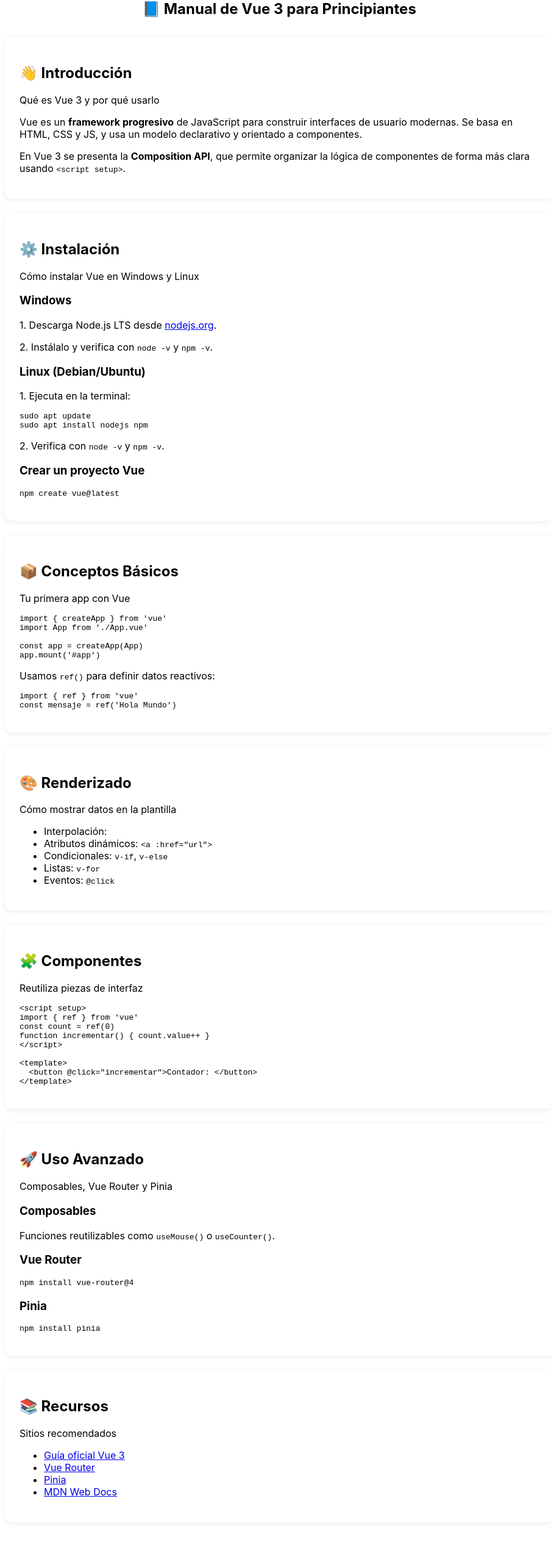
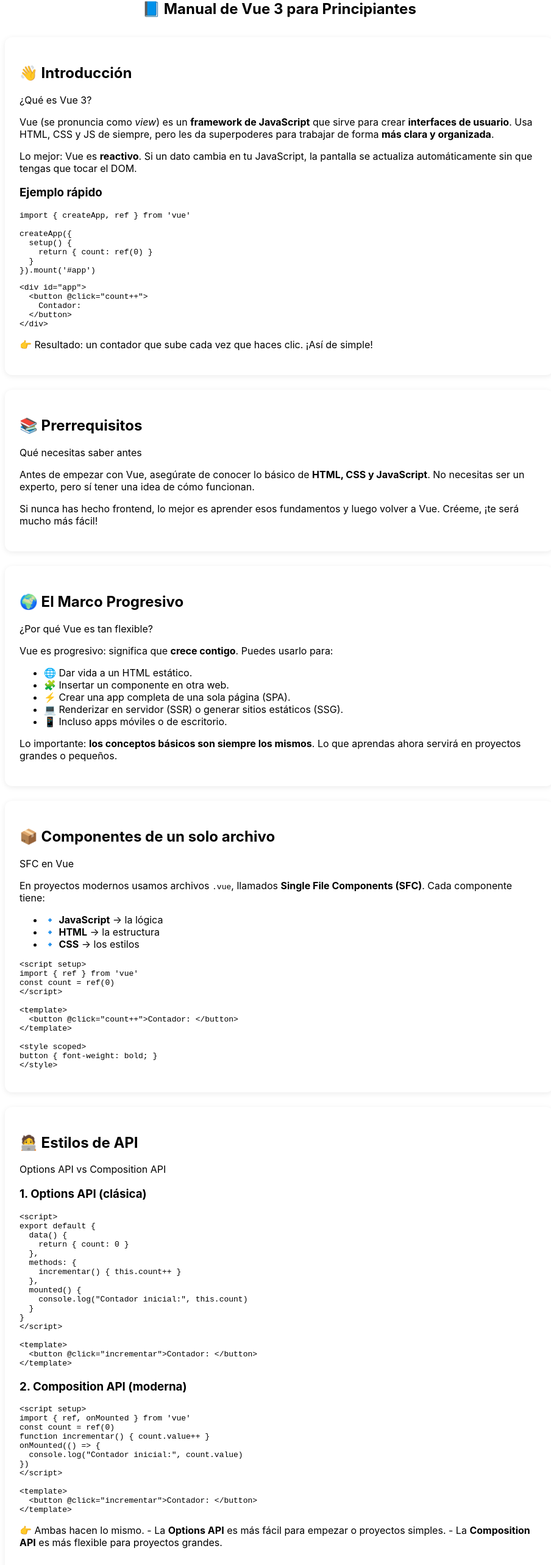
Before and after one commit to Eric-2804/manual_vue, a Vue app: page /docs in a window 1280 px wide. Shown: the part 44-2610 px from the top of the page at 61% size, without its empty margins (182-1086 px from the left). Before the commit the page ends 2588 px from the top, so only its background shows below. Built offline with nearby package versions, Linux system fonts and the light colour scheme.

Commit message:
Fix info

```diff
--- a/src/main.js
+++ b/src/main.js
@@ -4,8 +4,8 @@
 
 // Views
 import Home from "./views/Home.vue"
-import Docs from "./views/Docs.vue"
-import About from "./views/About.vue"
+import Docs from "./views/Introduccion.vue"
+import About from "./views/InicioRapido.vue"
 
 // Router
 const router = createRouter({
--- a/src/views/Docs.vue
+++ /dev/null
@@ -1,112 +0,0 @@
-<template>
-    <section class="docs-container">
-        <h1>📘 Manual de Vue 3 para Principiantes</h1>
-
-        <!-- Introducción -->
-        <DocCard title="👋 Introducción" description="Qué es Vue 3 y por qué usarlo">
-            <p>
-                Vue es un <b>framework progresivo</b> de JavaScript para construir interfaces de usuario modernas.
-                Se basa en HTML, CSS y JS, y usa un modelo declarativo y orientado a componentes.
-            </p>
-            <p>
-                En Vue 3 se presenta la <b>Composition API</b>, que permite organizar la lógica de componentes
-                de forma más clara usando <code>&lt;script setup&gt;</code>.
-            </p>
-        </DocCard>
-
-        <!-- Instalación -->
-        <DocCard title="⚙️ Instalación" description="Cómo instalar Vue en Windows y Linux">
-            <h3>Windows</h3>
-            <p>1. Descarga Node.js LTS desde <a href="https://nodejs.org" target="_blank">nodejs.org</a>.</p>
-            <p>2. Instálalo y verifica con <code>node -v</code> y <code>npm -v</code>.</p>
-
-            <h3>Linux (Debian/Ubuntu)</h3>
-            <p>1. Ejecuta en la terminal:</p>
-            <pre><code>sudo apt update
-sudo apt install nodejs npm</code></pre>
-            <p>2. Verifica con <code>node -v</code> y <code>npm -v</code>.</p>
-
-            <h3>Crear un proyecto Vue</h3>
-            <pre><code>npm create vue@latest</code></pre>
-        </DocCard>
-
-        <!-- Conceptos Básicos -->
-        <DocCard title="📦 Conceptos Básicos" description="Tu primera app con Vue">
-            <pre><code>import { createApp } from 'vue'
-import App from './App.vue'
-
-const app = createApp(App)
-app.mount('#app')</code></pre>
-
-            <p>
-                Usamos <code>ref()</code> para definir datos reactivos:
-            </p>
-
-            <pre><code>import { ref } from 'vue'
-const mensaje = ref('Hola Mundo')</code></pre>
-        </DocCard>
-
-        <!-- Renderizado -->
-        <DocCard title="🎨 Renderizado" description="Cómo mostrar datos en la plantilla">
-            <ul>
-                <li>Interpolación: <code>{{ mensaje }}</code></li>
-                <li>Atributos dinámicos: <code>&lt;a :href="url"&gt;</code></li>
-                <li>Condicionales: <code>v-if</code>, <code>v-else</code></li>
-                <li>Listas: <code>v-for</code></li>
-                <li>Eventos: <code>@click</code></li>
-            </ul>
-        </DocCard>
-
-        <!-- Componentes -->
-        <DocCard title="🧩 Componentes" description="Reutiliza piezas de interfaz">
-            <pre><code>&lt;script setup&gt;
-import { ref } from 'vue'
-const count = ref(0)
-function incrementar() { count.value++ }
-&lt;/script&gt;
-
-&lt;template&gt;
-  &lt;button @click="incrementar"&gt;Contador: {{ count }}&lt;/button&gt;
-&lt;/template&gt;</code></pre>
-        </DocCard>
-
-        <!-- Uso Avanzado -->
-        <DocCard title="🚀 Uso Avanzado" description="Composables, Vue Router y Pinia">
-            <h3>Composables</h3>
-            <p>Funciones reutilizables como <code>useMouse()</code> o <code>useCounter()</code>.</p>
-
-            <h3>Vue Router</h3>
-            <pre><code>npm install vue-router@4</code></pre>
-
-            <h3>Pinia</h3>
-            <pre><code>npm install pinia</code></pre>
-        </DocCard>
-
-        <!-- Recursos -->
-        <DocCard title="📚 Recursos" description="Sitios recomendados">
-            <ul>
-                <li><a href="https://vuejs.org/guide/" target="_blank">Guía oficial Vue 3</a></li>
-                <li><a href="https://router.vuejs.org/" target="_blank">Vue Router</a></li>
-                <li><a href="https://pinia.vuejs.org/" target="_blank">Pinia</a></li>
-                <li><a href="https://developer.mozilla.org/" target="_blank">MDN Web Docs</a></li>
-            </ul>
-        </DocCard>
-    </section>
-</template>
-
-<script setup>
-import DocCard from "../components/DocCard.vue"
-</script>
-
-<style scoped>
-.docs-container {
-    max-width: 900px;
-    margin: 0 auto;
-    padding: 1.5rem;
-}
-
-.docs-container h1 {
-    text-align: center;
-    margin-bottom: 2rem;
-}
-</style>
--- /dev/null
+++ b/src/views/Introduccion.vue
@@ -0,0 +1,154 @@
+<template>
+    <section class="docs-container">
+        <h1>📘 Manual de Vue 3 para Principiantes</h1>
+
+        <!-- Introducción -->
+        <DocCard title="👋 Introducción" description="¿Qué es Vue 3?">
+            <p>
+                Vue (se pronuncia como <i>view</i>) es un <b>framework de JavaScript</b>
+                que sirve para crear <b>interfaces de usuario</b>. Usa HTML, CSS y JS de
+                siempre, pero les da superpoderes para trabajar de forma <b>más clara y organizada</b>.
+            </p>
+
+            <p>
+                Lo mejor: Vue es <b>reactivo</b>. Si un dato cambia en tu JavaScript, la
+                pantalla se actualiza automáticamente sin que tengas que tocar el DOM.
+            </p>
+
+            <h3>Ejemplo rápido</h3>
+            <pre><code>import { createApp, ref } from 'vue'
+
+createApp({
+  setup() {
+    return { count: ref(0) }
+  }
+}).mount('#app')</code></pre>
+
+            <pre><code>&lt;div id="app"&gt;
+  &lt;button @click="count++"&gt;
+    Contador: {{ count }}
+  &lt;/button&gt;
+&lt;/div&gt;</code></pre>
+
+            <p>
+                👉 Resultado: un contador que sube cada vez que haces clic. ¡Así de simple!
+            </p>
+        </DocCard>
+
+        <!-- Prerrequisitos -->
+        <DocCard title="📚 Prerrequisitos" description="Qué necesitas saber antes">
+            <p>
+                Antes de empezar con Vue, asegúrate de conocer lo básico de
+                <b>HTML, CSS y JavaScript</b>. No necesitas ser un experto, pero sí tener
+                una idea de cómo funcionan.
+            </p>
+            <p>
+                Si nunca has hecho frontend, lo mejor es aprender esos fundamentos y luego
+                volver a Vue. Créeme, ¡te será mucho más fácil!
+            </p>
+        </DocCard>
+
+        <!-- El marco progresivo -->
+        <DocCard title="🌍 El Marco Progresivo" description="¿Por qué Vue es tan flexible?">
+            <p>
+                Vue es progresivo: significa que <b>crece contigo</b>. Puedes usarlo para:
+            </p>
+            <ul>
+                <li>🌐 Dar vida a un HTML estático.</li>
+                <li>🧩 Insertar un componente en otra web.</li>
+                <li>⚡ Crear una app completa de una sola página (SPA).</li>
+                <li>💻 Renderizar en servidor (SSR) o generar sitios estáticos (SSG).</li>
+                <li>📱 Incluso apps móviles o de escritorio.</li>
+            </ul>
+            <p>
+                Lo importante: <b>los conceptos básicos son siempre los mismos</b>. Lo que
+                aprendas ahora servirá en proyectos grandes o pequeños.
+            </p>
+        </DocCard>
+
+        <!-- Componentes de un solo archivo -->
+        <DocCard title="📦 Componentes de un solo archivo" description="SFC en Vue">
+            <p>
+                En proyectos modernos usamos archivos <code>.vue</code>, llamados
+                <b>Single File Components (SFC)</b>. Cada componente tiene:
+            </p>
+            <ul>
+                <li>🔹 <b>JavaScript</b> → la lógica</li>
+                <li>🔹 <b>HTML</b> → la estructura</li>
+                <li>🔹 <b>CSS</b> → los estilos</li>
+            </ul>
+
+            <pre><code>&lt;script setup&gt;
+import { ref } from 'vue'
+const count = ref(0)
+&lt;/script&gt;
+
+&lt;template&gt;
+  &lt;button @click="count++"&gt;Contador: {{ count }}&lt;/button&gt;
+&lt;/template&gt;
+
+&lt;style scoped&gt;
+button { font-weight: bold; }
+&lt;/style&gt;</code></pre>
+        </DocCard>
+
+        <!-- Estilos de API -->
+        <DocCard title="🧑‍💻 Estilos de API" description="Options API vs Composition API">
+            <h3>1. Options API (clásica)</h3>
+            <pre><code>&lt;script&gt;
+export default {
+  data() {
+    return { count: 0 }
+  },
+  methods: {
+    incrementar() { this.count++ }
+  },
+  mounted() {
+    console.log("Contador inicial:", this.count)
+  }
+}
+&lt;/script&gt;
+
+&lt;template&gt;
+  &lt;button @click="incrementar"&gt;Contador: {{ count }}&lt;/button&gt;
+&lt;/template&gt;</code></pre>
+
+            <h3>2. Composition API (moderna)</h3>
+            <pre><code>&lt;script setup&gt;
+import { ref, onMounted } from 'vue'
+const count = ref(0)
+function incrementar() { count.value++ }
+onMounted(() => {
+  console.log("Contador inicial:", count.value)
+})
+&lt;/script&gt;
+
+&lt;template&gt;
+  &lt;button @click="incrementar"&gt;Contador: {{ count }}&lt;/button&gt;
+&lt;/template&gt;</code></pre>
+
+            <p>
+                👉 Ambas hacen lo mismo.
+                - La <b>Options API</b> es más fácil para empezar o proyectos simples.
+                - La <b>Composition API</b> es más flexible para proyectos grandes.
+            </p>
+        </DocCard>
+    </section>
+</template>
+
+<script setup>
+import DocCard from "../components/DocCard.vue"
+</script>
+
+<style scoped>
+.docs-container {
+    max-width: 900px;
+    margin: 0 auto;
+    padding: 1.5rem;
+}
+
+.docs-container h1 {
+    text-align: center;
+    margin-bottom: 2rem;
+}
+</style>
```
Also changed, not shown: src/views/InicioRapido.vue (renamed from src/views/About.vue).
